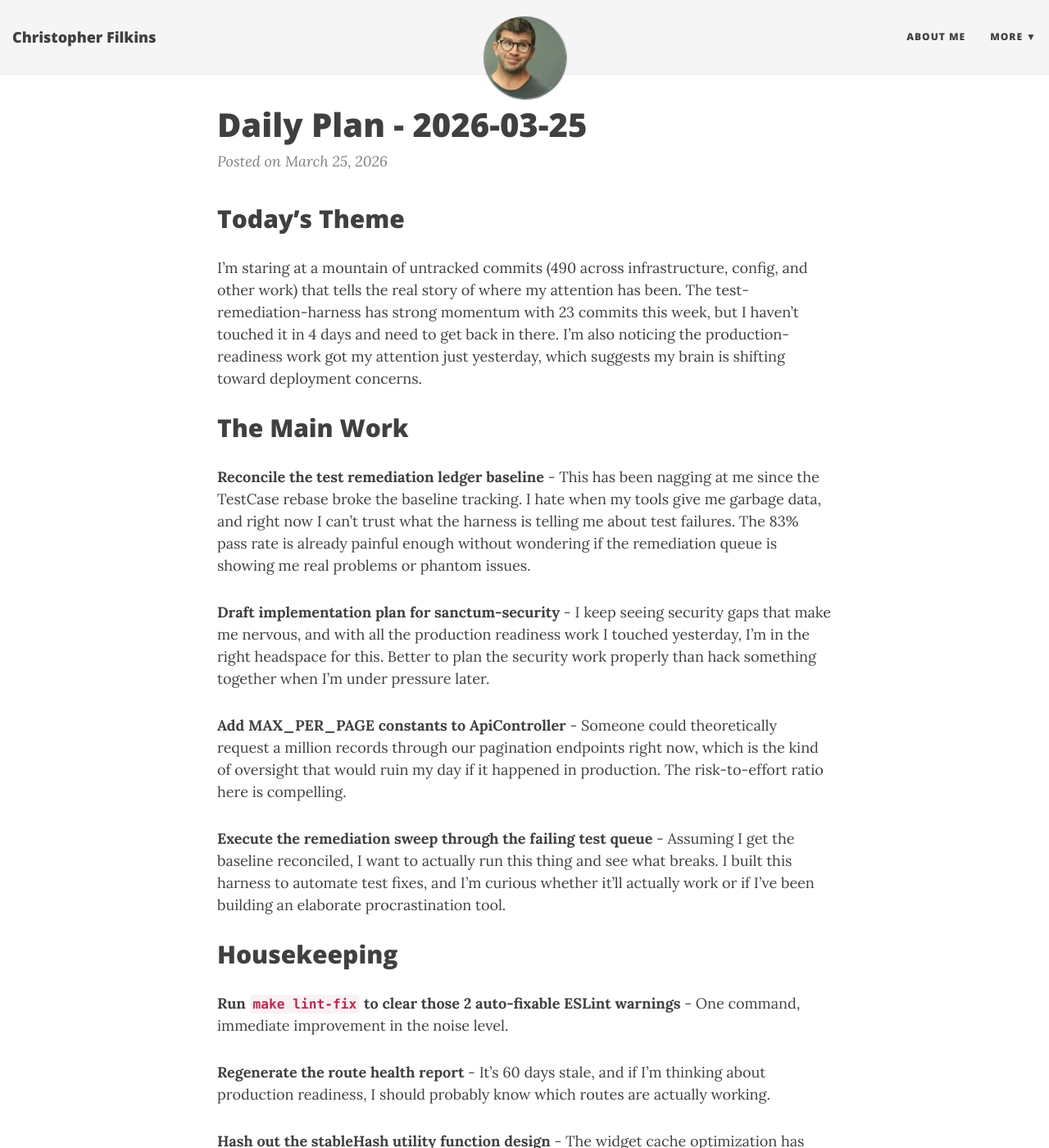
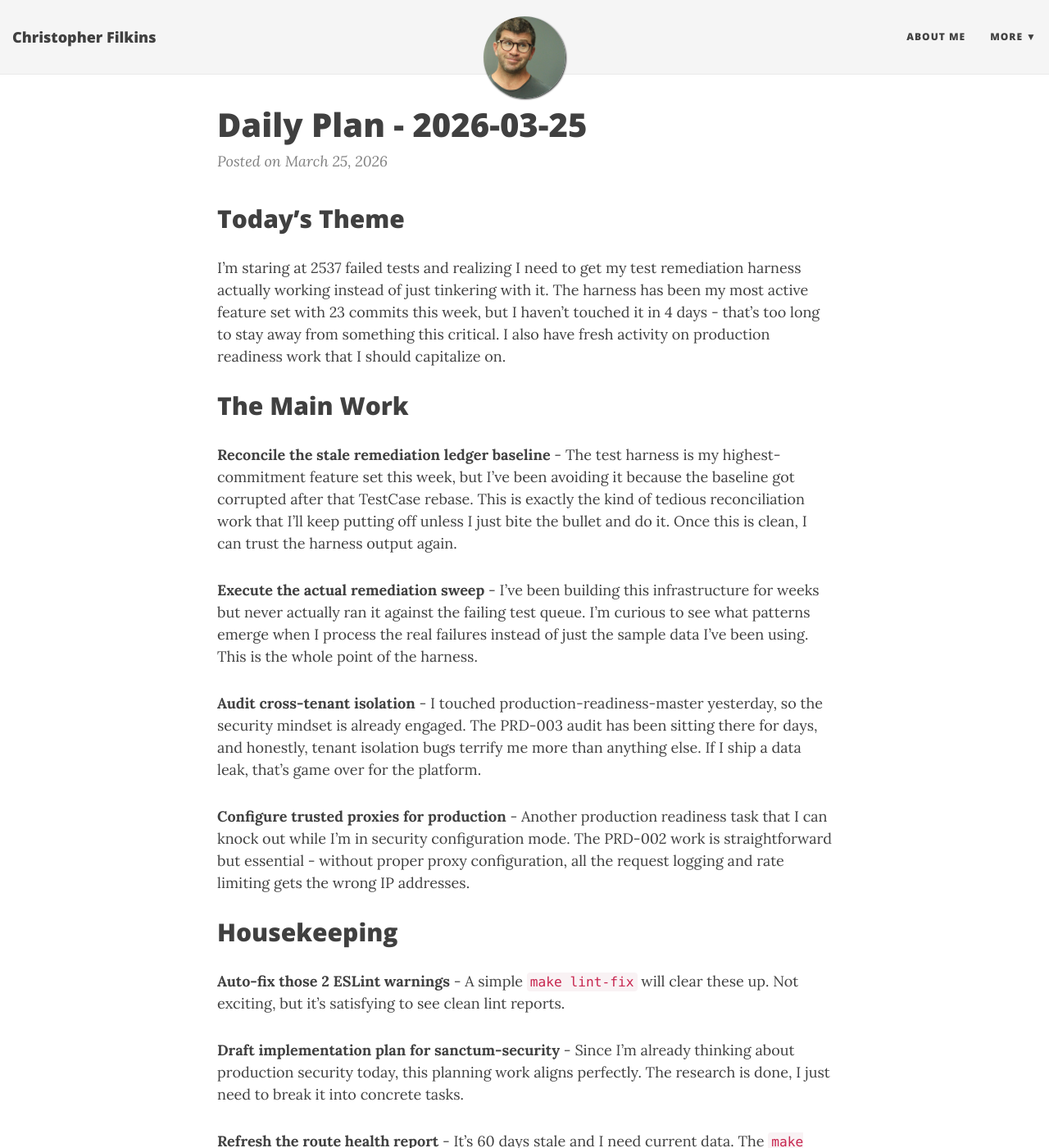
Before and after one commit to filchyboy/filchyboy.github.io, a Jekyll site: the page built from _posts/2026-03-25-todays-plan.md, in a window 1280 px wide and 1400 px high. Shown: the whole window at 82% size. Built offline with Jekyll 4.4.1, drawn with Linux system fonts in a browser that asks for light colours; nearby versions of some CDN libraries; some of the changed text lies outside the part shown.

Commit message:
Add daily plan: 2026-03-25

```diff
--- a/_posts/2026-03-25-todays-plan.md
+++ b/_posts/2026-03-25-todays-plan.md
@@ -6,30 +6,28 @@ date: 2026-03-25
 
 ## Today's Theme
 
-I'm staring at a mountain of untracked commits (490 across infrastructure, config, and other work) that tells the real story of where my attention has been. The test-remediation-harness has strong momentum with 23 commits this week, but I haven't touched it in 4 days and need to get back in there. I'm also noticing the production-readiness work got my attention just yesterday, which suggests my brain is shifting toward deployment concerns.
+I'm staring at 2537 failed tests and realizing I need to get my test remediation harness actually working instead of just tinkering with it. The harness has been my most active feature set with 23 commits this week, but I haven't touched it in 4 days - that's too long to stay away from something this critical. I also have fresh activity on production readiness work that I should capitalize on.
 
 ## The Main Work
 
-**Reconcile the test remediation ledger baseline** - This has been nagging at me since the TestCase rebase broke the baseline tracking. I hate when my tools give me garbage data, and right now I can't trust what the harness is telling me about test failures. The 83% pass rate is already painful enough without wondering if the remediation queue is showing me real problems or phantom issues.
+**Reconcile the stale remediation ledger baseline** - The test harness is my highest-commitment feature set this week, but I've been avoiding it because the baseline got corrupted after that TestCase rebase. This is exactly the kind of tedious reconciliation work that I'll keep putting off unless I just bite the bullet and do it. Once this is clean, I can trust the harness output again.
 
-**Draft implementation plan for sanctum-security** - I keep seeing security gaps that make me nervous, and with all the production readiness work I touched yesterday, I'm in the right headspace for this. Better to plan the security work properly than hack something together when I'm under pressure later.
+**Execute the actual remediation sweep** - I've been building this infrastructure for weeks but never actually ran it against the failing test queue. I'm curious to see what patterns emerge when I process the real failures instead of just the sample data I've been using. This is the whole point of the harness.
 
-**Add MAX_PER_PAGE constants to ApiController** - Someone could theoretically request a million records through our pagination endpoints right now, which is the kind of oversight that would ruin my day if it happened in production. The risk-to-effort ratio here is compelling.
+**Audit cross-tenant isolation** - I touched production-readiness-master yesterday, so the security mindset is already engaged. The PRD-003 audit has been sitting there for days, and honestly, tenant isolation bugs terrify me more than anything else. If I ship a data leak, that's game over for the platform.
 
-**Execute the remediation sweep through the failing test queue** - Assuming I get the baseline reconciled, I want to actually run this thing and see what breaks. I built this harness to automate test fixes, and I'm curious whether it'll actually work or if I've been building an elaborate procrastination tool.
+**Configure trusted proxies for production** - Another production readiness task that I can knock out while I'm in security configuration mode. The PRD-002 work is straightforward but essential - without proper proxy configuration, all the request logging and rate limiting gets the wrong IP addresses.
 
 ## Housekeeping
 
-**Run `make lint-fix` to clear those 2 auto-fixable ESLint warnings** - One command, immediate improvement in the noise level.
+**Auto-fix those 2 ESLint warnings** - A simple `make lint-fix` will clear these up. Not exciting, but it's satisfying to see clean lint reports.
 
-**Regenerate the route health report** - It's 60 days stale, and if I'm thinking about production readiness, I should probably know which routes are actually working.
+**Draft implementation plan for sanctum-security** - Since I'm already thinking about production security today, this planning work aligns perfectly. The research is done, I just need to break it into concrete tasks.
 
-**Hash out the stableHash utility function design** - The widget cache optimization has been sitting there, and cache invalidation bugs are the worst kind of debugging hell. Getting the hash function right from the start saves future pain.
+**Refresh the route health report** - It's 60 days stale and I need current data. The `make route-health` command takes about 3 minutes and gives me visibility into endpoint coverage gaps.
 
 ## Parked
 
-The thin vertical slice work (TV277, TV278) can wait until I'm back in feature development mode. Right now my brain wants to solve infrastructure problems, and fighting against that instinct usually leads to half-finished work across too many domains.
-
-I'm also ignoring that massive markdownlint debt (11,482 issues) today - documentation quality matters, but not more than having reliable tests and secure APIs.
+The thin vertical slices are tempting because they represent actual user features, but I need to get my development infrastructure solid first. Those contract scope baselines can wait another day - they're not blocking anything immediate, and I'll do better work on them once I'm not fighting broken tests.
 
 <!-- SCORE: 3.4 -->
```
